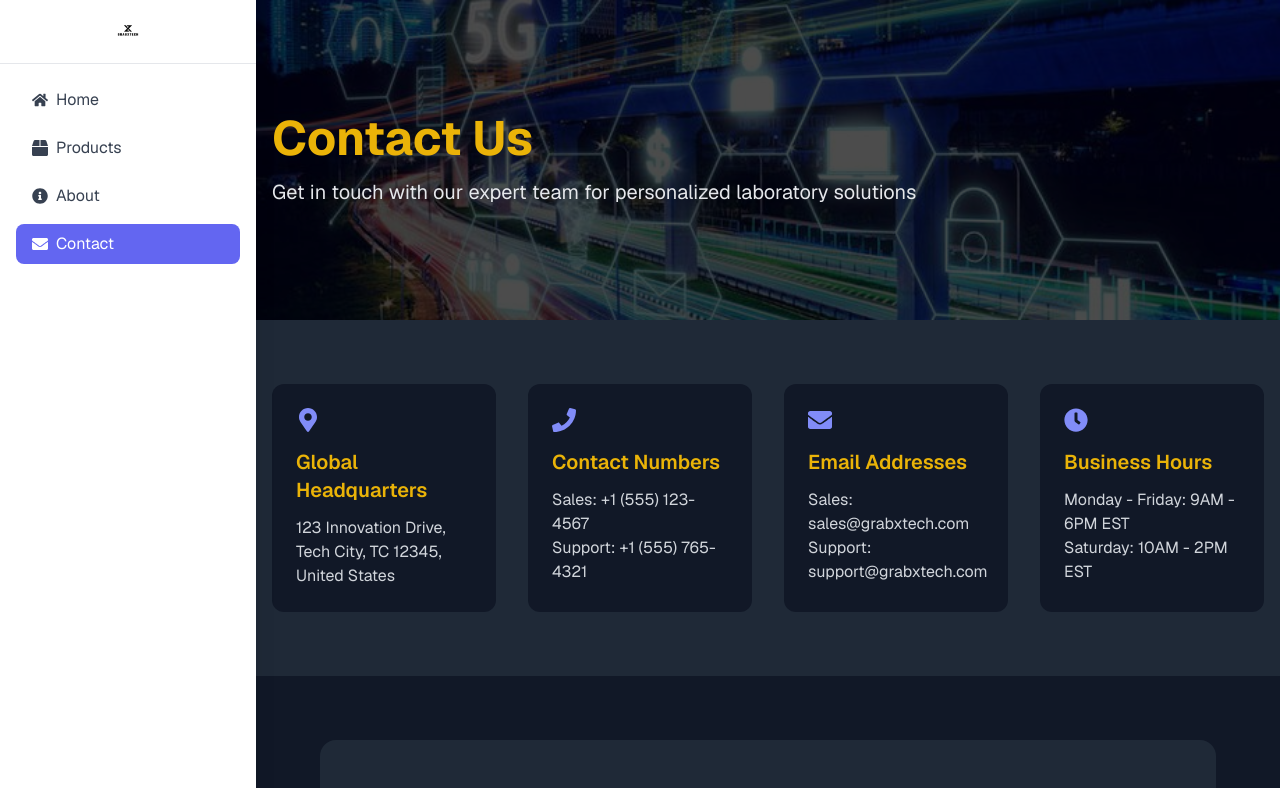
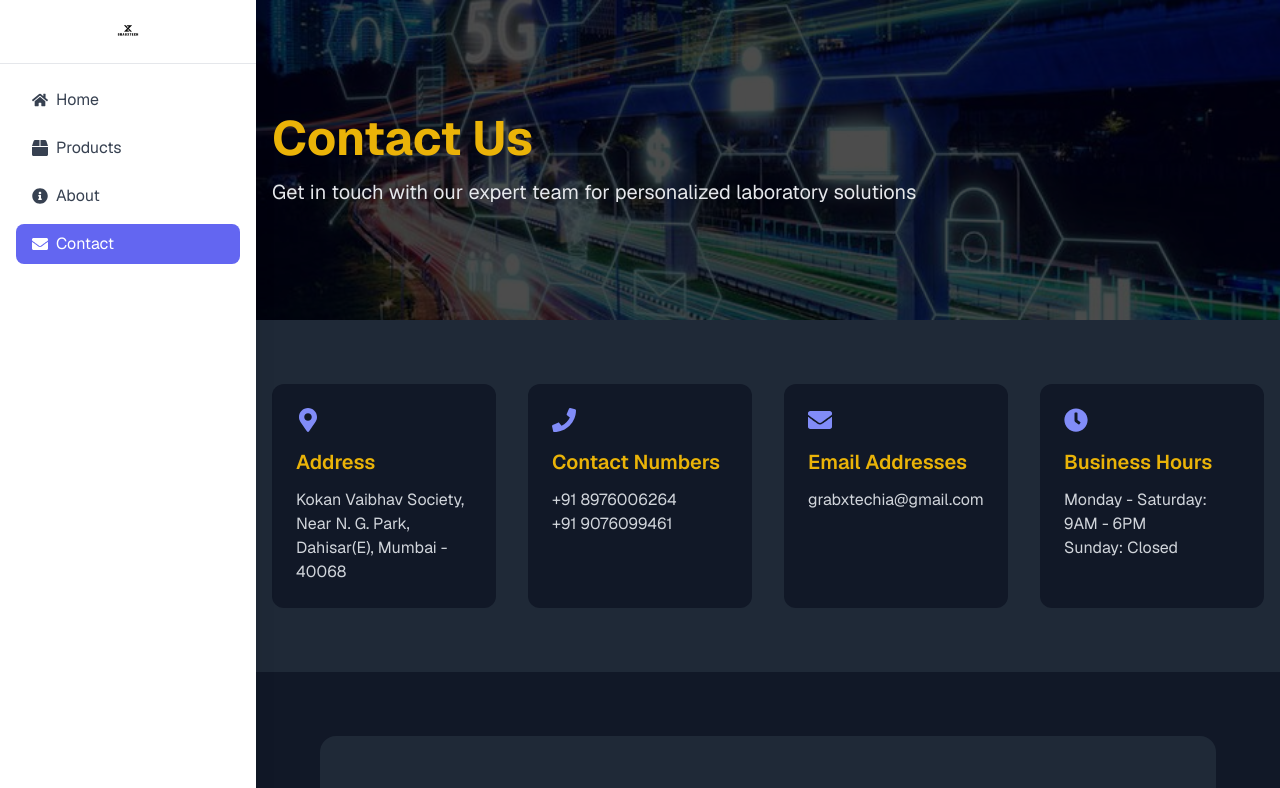
Before and after one commit to pandeyumesh333/grabXTech, a Next.js app: page /contact in a window 1280 px wide. Shown: the top 788 px of the page. Built offline with nearby package versions, Linux system fonts and the light colour scheme.

Commit message:
contact info added

```diff
--- a/src/app/contact/page.tsx
+++ b/src/app/contact/page.tsx
@@ -72,23 +72,23 @@ export default function Contact() {
   const contactInfo = [
     {
       icon: <FaMapMarkerAlt className="w-6 h-6" />,
-      title: "Global Headquarters",
-      details: "123 Innovation Drive, Tech City, TC 12345, United States",
+      title: "Address",
+      details: "Kokan Vaibhav Society, Near N. G. Park, Dahisar(E), Mumbai - 40068",
     },
     {
       icon: <FaPhone className="w-6 h-6" />,
       title: "Contact Numbers",
-      details: "Sales: +1 (555) 123-4567\nSupport: +1 (555) 765-4321",
+      details: "+91 8976006264\n+91 9076099461",
     },
     {
       icon: <FaEnvelope className="w-6 h-6" />,
       title: "Email Addresses",
-      details: "Sales: sales@grabxtech.com\nSupport: support@grabxtech.com",
+      details: "grabxtechia@gmail.com",
     },
     {
       icon: <FaClock className="w-6 h-6" />,
       title: "Business Hours",
-      details: "Monday - Friday: 9AM - 6PM EST\nSaturday: 10AM - 2PM EST",
+      details: "Monday - Saturday: 9AM - 6PM \n Sunday: Closed",
     },
   ];
 
```
